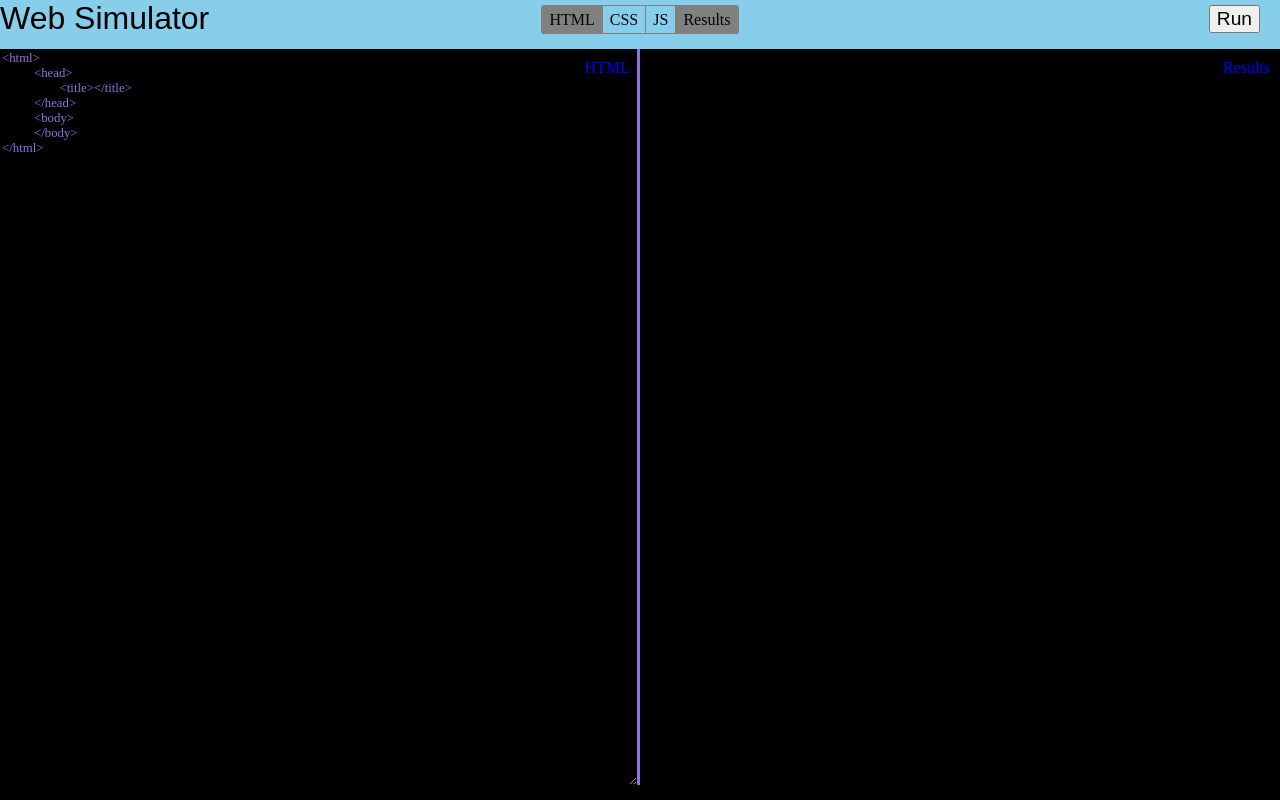
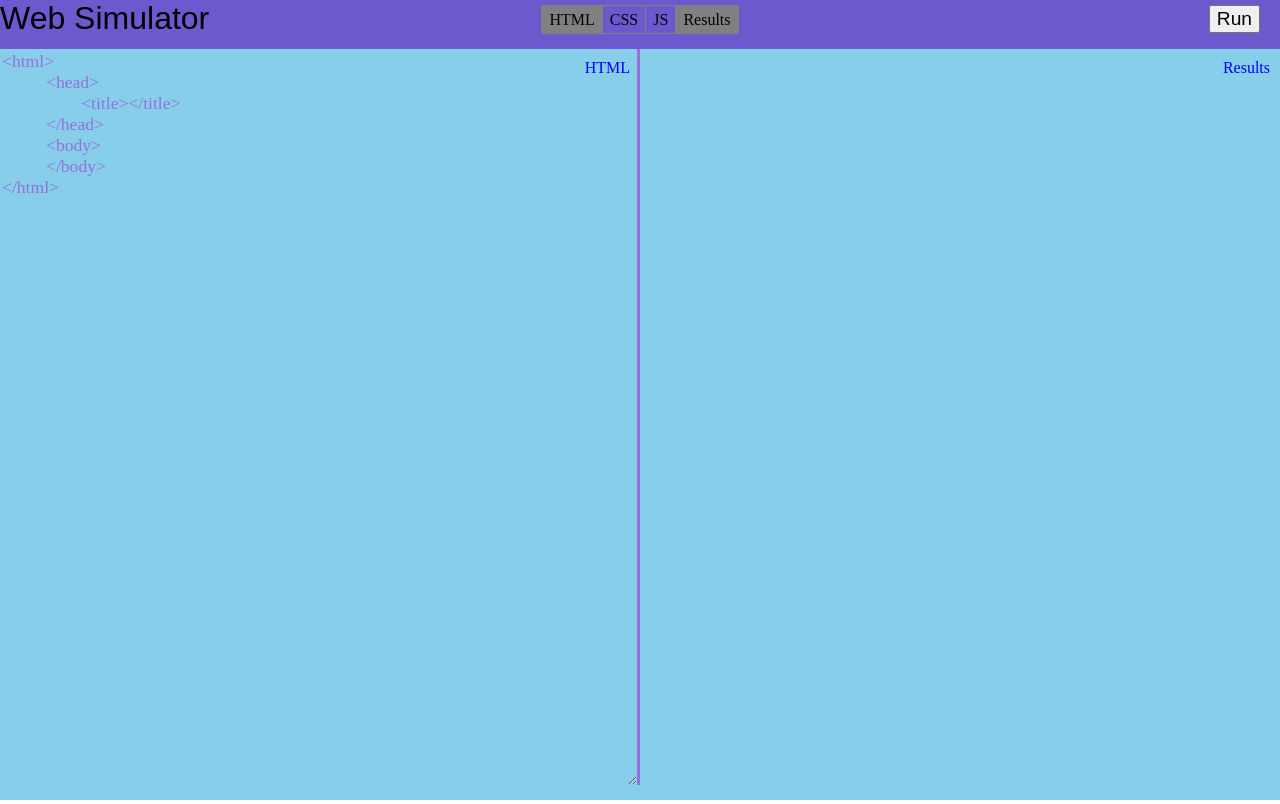
Before and after one commit to TravisWu/WebEditor-, a plain HTML site: page index.html in a window 1280 px wide. Drawn offline with nearby package versions, Linux system fonts and the light colour scheme.

Commit message:
functionality of html and css added

```diff
--- a/app.js
+++ b/app.js
@@ -1,3 +1,5 @@
+document.getElementById('results').contentWindow.document.body.style.color='white';
+
 var windowHeight= $(window).height();
 //733
 var menuHeight=$("#menu").height();
@@ -18,3 +20,8 @@ $(".toggle").click(function(){
   var widthColumn = 100/showDiv;
   $(".codeContainer").width(widthColumn + "%");
 });
+
+
+$("#runButton").click(function(){
+  $("iframe").contents().find("html").html('<style>'+$("#cssCode").val()+'</style>' +$("#htmlCode").val());
+})
--- a/style.css
+++ b/style.css
@@ -13,7 +13,7 @@ body{
 #menu{
   width:100%;
   height:49px;
-  background-color:skyblue;
+  background-color:slateblue;
   padding:0;
   margin:0;
 
@@ -28,7 +28,7 @@ body{
   padding:0;
   margin: 0;
   height:auto;
-  background-color: skyblue;
+  background-color: slateblue;
 
 }
 #navButtons{
@@ -64,7 +64,7 @@ body{
 }
 
 .codeContainer{
-  background-color: black;
+  background-color: skyblue;
   height: 100%;
   width: 50%;
   float: left;
@@ -74,13 +74,13 @@ body{
 .codeContainer textarea {
   width: 100%;
   height: 98%;
-  background-color: black;
+  background-color: skyblue;
   color: MediumPurple;
   border: none;
   border-right: 3px solid MediumPurple;
   box-sizing: border-box;
   font-family: serif;
-  font-size: 80%;
+  font-size: 110%;
 }
 
 .codeLabel{
```
